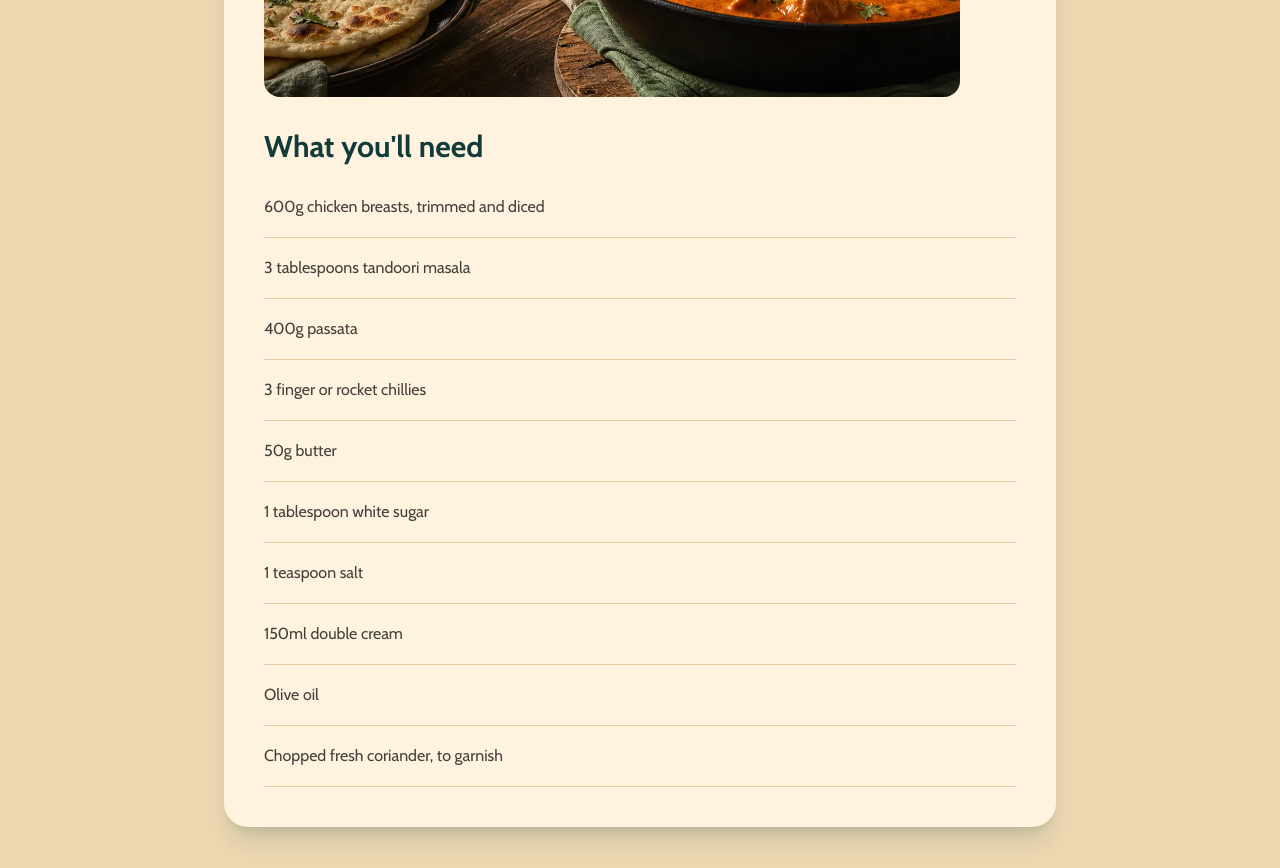
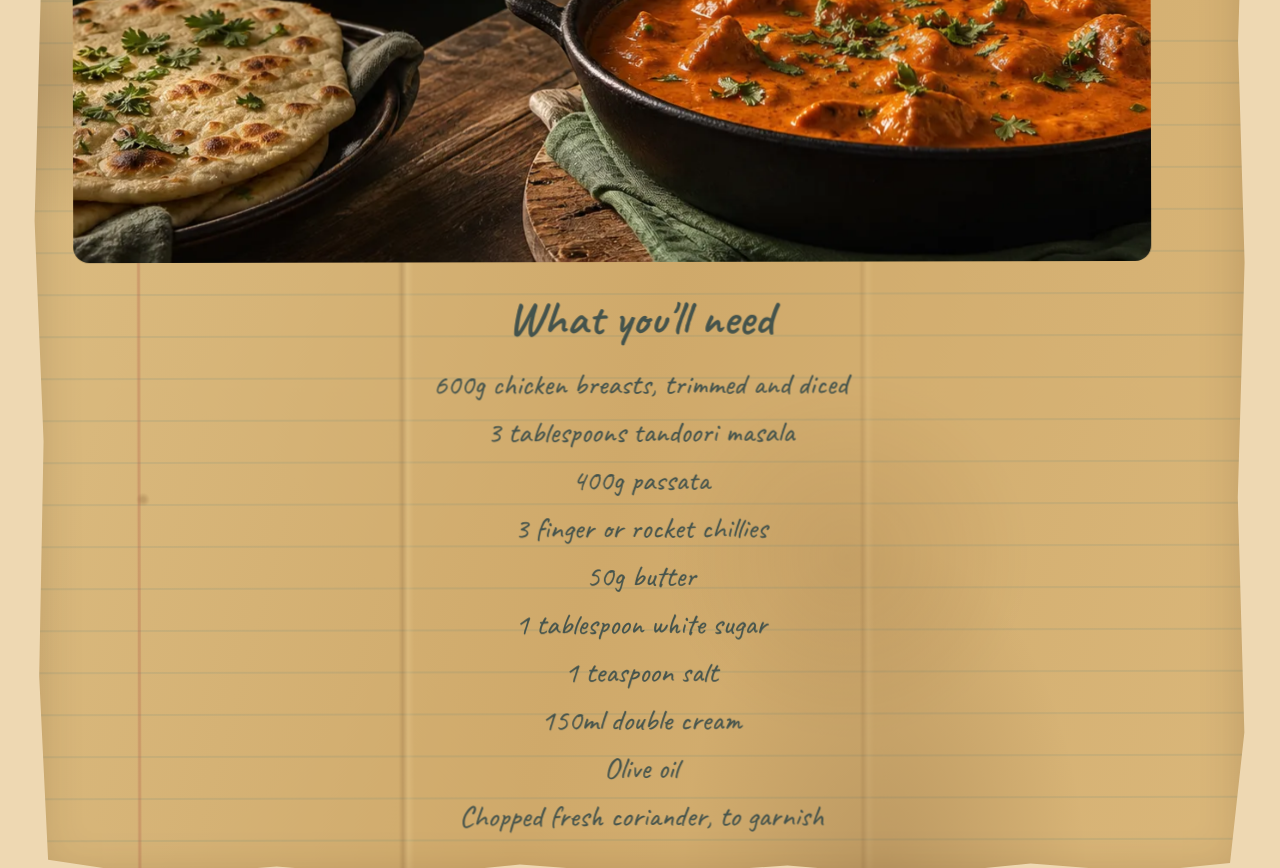
Before and after one commit to OPRUK/opr-platform, a Next.js app: page /family-cookbook/daves-butter-chicken in a window 1280 px wide. Shown: the part 1380-2248 px from the top of the page. Built offline with nearby package versions, Linux system fonts and the light colour scheme; no server answers; the database is empty.

Commit message:
Refine family cookbook recipe layout

```diff
--- a/app/components/CommunityCookForm.tsx
+++ b/app/components/CommunityCookForm.tsx
@@ -37,7 +37,7 @@ export default function CommunityCookForm({ recipeId, recipeSlug, recipeTitle }:
   }
 
   return (
-    <section className="bg-[#F4DDAE]/60 px-6 py-20">
+    <section className="bg-[#F4DDAE]/60 px-6 pb-5 pt-4 md:pb-6 md:pt-5">
       <div className="mx-auto grid max-w-5xl gap-10 rounded-[2rem] bg-[#FFF3DF] p-8 shadow-xl shadow-[#1C5A50]/10 md:grid-cols-[0.85fr_1.15fr] md:p-12">
         <div>
           <p className="text-sm font-bold uppercase tracking-[0.35em] text-[#9A622A]">Families who&apos;ve made this</p>
--- a/app/family-cookbook/[slug]/page.tsx
+++ b/app/family-cookbook/[slug]/page.tsx
@@ -157,24 +157,24 @@ export default async function RecipePage({
       />
       <Navigation />
 
-      <section className="bg-[#123C39] px-6 pb-20 pt-40 text-center text-white">
-        <p className="mb-5 text-sm uppercase tracking-[0.4em] text-amber-300">
+      <section className="bg-[#123C39] px-6 pb-12 pt-32 text-center text-white">
+        <p className="mb-3 text-sm uppercase tracking-[0.4em] text-amber-300">
           A page from the family cookbook
         </p>
         <h1 className="font-display mx-auto max-w-4xl text-5xl font-bold leading-tight md:text-7xl">
           {recipe.title}
         </h1>
-        <p className="mt-6 text-sm uppercase tracking-[0.25em] text-stone-300">
+        <p className="mt-4 text-sm uppercase tracking-[0.25em] text-stone-300">
           {recipe.place}
         </p>
         {metaStripItems.length > 0 ? (
-          <p className="mt-4 text-sm uppercase tracking-[0.2em] text-amber-200">
+          <p className="mt-3 text-sm uppercase tracking-[0.2em] text-amber-200">
             {metaStripItems.join(" · ")}
           </p>
         ) : null}
       </section>
 
-      <section className="mx-auto max-w-4xl space-y-8 px-6 py-12 md:px-8 md:py-16">
+      <section className="mx-auto max-w-7xl space-y-8 px-6 py-12 md:px-8 md:py-16">
         <article className="rounded-3xl bg-[#FFF3DF] p-8 shadow-xl shadow-[#1C5A50]/15 md:p-10">
           <p className="text-sm uppercase tracking-[0.35em] text-amber-700">
             The story
@@ -187,7 +187,7 @@ export default async function RecipePage({
           </p>
         </article>
 
-        <aside className="rounded-3xl bg-[#FFF3DF] p-8 shadow-xl shadow-[#1C5A50]/15 md:p-10">
+        <aside className="recipe-card-paper w-full p-8 md:p-10">
           <div className="mb-8 flex items-start gap-3">
             <Image
               src={recipe.image}
@@ -198,10 +198,10 @@ export default async function RecipePage({
             />
             <RecipeActions title={recipe.title} imageUrl={recipe.image} />
           </div>
-          <h2 className="text-3xl font-bold">What you&apos;ll need</h2>
-          <ul className="mt-7 space-y-4 leading-7 text-stone-700">
+          <h2 className="recipe-card-ingredients text-center text-4xl font-semibold text-[#344F50] md:text-5xl">What you&apos;ll need</h2>
+          <ul className="recipe-card-ingredients mt-6 space-y-1.5 text-center text-2xl leading-8 text-[#4B3524] md:text-3xl md:leading-9">
             {recipe.ingredients.map((ingredient) => (
-              <li key={ingredient} className="border-b border-[#E7CEA2] pb-4">
+              <li key={ingredient} className="pb-1.5">
                 {ingredient}
               </li>
             ))}
@@ -228,21 +228,21 @@ export default async function RecipePage({
       </section>
 
       {recipe.notes?.length ? (
-        <section className="bg-[#EED8B2] px-6 py-20">
-          <div className="mx-auto max-w-5xl rounded-[2rem] border border-[#D1AD75] bg-[#FFF3DF] p-8 shadow-xl shadow-[#1C5A50]/10 md:p-12">
+        <section className="bg-[#EED8B2] px-6 pb-4 pt-10 md:pb-5 md:pt-12">
+          <div className="mx-auto max-w-5xl rounded-[2rem] border border-[#D1AD75] bg-[#FFF3DF] p-6 shadow-xl shadow-[#1C5A50]/10 md:p-8">
             <p className="text-sm font-bold uppercase tracking-[0.35em] text-[#9A622A]">
               Cook&apos;s notes &amp; swaps
             </p>
-            <h2 className="mt-4 text-4xl font-bold text-[#123C39]">
+            <h2 className="mt-3 text-4xl font-bold text-[#123C39]">
               A little help from the OPR kitchen
             </h2>
-            <p className="mt-4 max-w-3xl text-lg leading-8 text-stone-700">
+            <p className="mt-3 max-w-3xl text-lg leading-8 text-stone-700">
               These are optional pointers for making the recipe your own while
               keeping the spirit of the original.
             </p>
-            <div className="mt-9 grid gap-5 md:grid-cols-2">
+            <div className="mt-6 grid gap-4 md:grid-cols-2">
               {recipe.notes.map((note) => (
-                <article key={note.title} className="rounded-2xl border border-[#E7CEA2] bg-[#FFF9EC] p-6">
+                <article key={note.title} className="rounded-2xl border border-[#E7CEA2] bg-[#FFF9EC] p-5">
                   <h3 className="text-xl font-bold text-[#123C39]">{note.title}</h3>
                   <p className="mt-3 leading-7 text-stone-700">{note.text}</p>
                 </article>
@@ -269,7 +269,7 @@ export default async function RecipePage({
       <CommunityCookForm recipeSlug={recipe.slug} recipeTitle={recipe.title} />
 
 
-      <section className="px-6 py-20 text-center">
+      <section className="px-6 py-8 text-center md:py-10">
         <Link
           href="/family-cookbook"
           className="inline-block rounded-full bg-[#123C39] px-8 py-4 text-lg font-medium text-white transition hover:scale-105"
--- a/app/globals.css
+++ b/app/globals.css
@@ -40,6 +40,61 @@ body {
   font-family: var(--font-founder-signature), "Bradley Hand", cursive;
 }
 
+.recipe-card-paper {
+  position: relative;
+  overflow: hidden;
+  border: 1px solid rgba(102, 67, 34, 0.5);
+  background-color: #d9b879;
+  background-image:
+    linear-gradient(90deg, transparent 8.5%, rgba(172, 84, 66, 0.28) 8.6%, rgba(172, 84, 66, 0.28) 8.75%, transparent 8.85%),
+    repeating-linear-gradient(180deg, transparent 0, transparent 40px, rgba(70, 121, 126, 0.23) 41px, transparent 42px),
+    radial-gradient(circle at 17% 29%, rgba(116, 70, 33, 0.15), transparent 8%),
+    radial-gradient(circle at 82% 12%, rgba(126, 74, 31, 0.16), transparent 11%),
+    radial-gradient(circle at 67% 78%, rgba(101, 61, 28, 0.12), transparent 13%),
+    linear-gradient(105deg, #dfc187, #cfa96a 54%, #dab77a);
+  clip-path: polygon(0.4% 2%, 3% 0.6%, 8% 1.2%, 12% 0.2%, 18% 1%, 25% 0.4%, 33% 1.1%, 42% 0.3%, 51% 0.8%, 61% 0.15%, 70% 0.9%, 79% 0.35%, 87% 1.1%, 95% 0.5%, 99.5% 2%, 99.1% 13%, 99.8% 28%, 99.2% 43%, 99.7% 58%, 99.1% 74%, 99.6% 90%, 98.4% 98.9%, 91% 99.5%, 82% 98.9%, 72% 99.7%, 62% 99%, 51% 99.6%, 40% 98.9%, 30% 99.7%, 20% 99%, 10% 99.6%, 1.2% 98.5%, 0.5% 86%, 0.9% 70%, 0.2% 55%, 0.8% 38%, 0.15% 20%);
+  filter: drop-shadow(0 14px 16px rgba(68, 44, 22, 0.3));
+  transform: rotate(-0.12deg);
+}
+
+.recipe-card-paper::before {
+  position: absolute;
+  inset: 0;
+  z-index: 0;
+  background-image:
+    linear-gradient(90deg, transparent 30%, rgba(88, 55, 28, 0.16) 30.35%, rgba(255, 231, 174, 0.18) 30.8%, transparent 31.3%),
+    linear-gradient(180deg, transparent 18%, rgba(91, 57, 29, 0.15) 18.4%, rgba(250, 222, 164, 0.18) 18.9%, transparent 19.5%),
+    linear-gradient(90deg, transparent 68%, rgba(91, 57, 29, 0.1) 68.25%, rgba(250, 222, 164, 0.13) 68.7%, transparent 69.2%);
+  content: "";
+  pointer-events: none;
+}
+
+.recipe-card-paper::after {
+  position: absolute;
+  inset: 0;
+  z-index: 0;
+  background:
+    radial-gradient(circle at 9% 74%, rgba(89, 51, 21, 0.2) 0 2px, transparent 7px),
+    radial-gradient(circle at 76% 36%, rgba(102, 59, 23, 0.18) 0 3px, transparent 9px),
+    radial-gradient(ellipse at 2% 45%, rgba(75, 45, 20, 0.2), transparent 13%),
+    radial-gradient(ellipse at 98% 16%, rgba(71, 43, 20, 0.2), transparent 12%),
+    radial-gradient(ellipse at 70% 101%, rgba(74, 45, 21, 0.18), transparent 17%);
+  box-shadow: inset 0 0 48px rgba(67, 42, 20, 0.24);
+  content: "";
+  pointer-events: none;
+}
+
+.recipe-card-paper > * {
+  position: relative;
+  z-index: 1;
+}
+
+.recipe-card-ingredients {
+  font-family: var(--font-caveat), "Bradley Hand", cursive;
+  color: rgba(52, 73, 73, 0.86);
+  text-shadow: 0.35px 0 rgba(39, 63, 64, 0.28);
+}
+
 @keyframes rise-in {
   from {
     opacity: 0;
```
Also changed, not shown: app/family-cookbook/community/[id]/page.tsx (+13 -13 lines).
